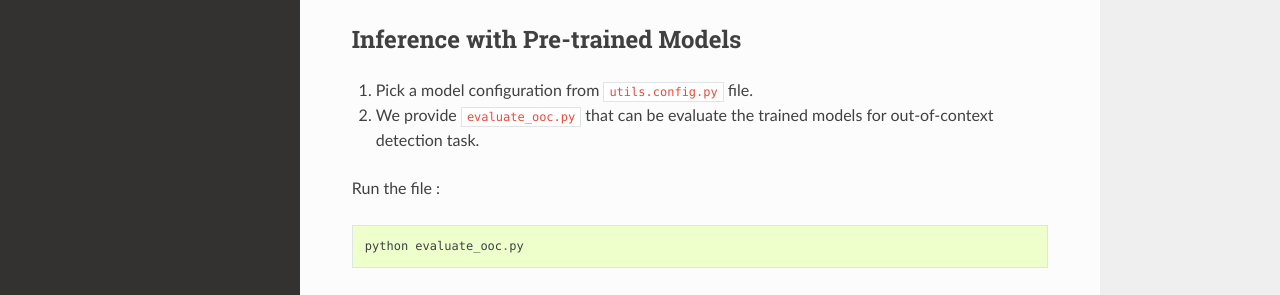
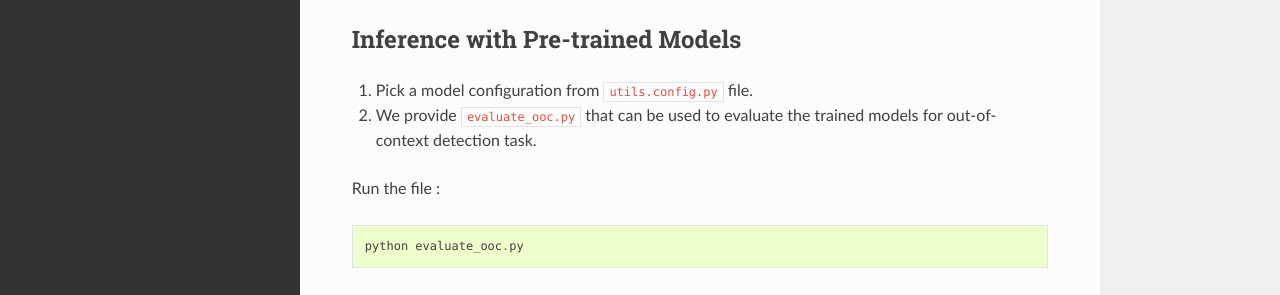
Before and after one commit to shivangi-aneja/COSMOS, a Sphinx documentation site: the page built from docs/source/tutorials/getting_started.md, in a window 1280 px wide and 1338 px high. Shown: the part 809-1104 px from the top of the window. Built offline with Sphinx 7.4.7 and the Read the Docs theme 2.0.0, drawn with Linux system fonts in a browser that asks for light colours; part of the change alters nothing that is shown.

````diff
--- a/docs/source/tutorials/getting_started.md
+++ b/docs/source/tutorials/getting_started.md
@@ -8,8 +8,8 @@ This document provides a brief intro of the usage of this repo.
 
 ### Training & Evaluation
 
-This code is based on [Detectron2](https://github.com/facebookresearch/detectron2) to extract features from objects present in the image. Please setup and install Detectron2 first if you wish to use our feature detector for images. The minimal changes to be done to Detectron2 source code to extract object features are added to [detectron2_changes](https://github.com/shivangi-aneja/COSMOS/detectron2_changes/) directory. Navigate to Detectron2 source code directory and simply copy and replace these files. Consider setting up Detectron2 inside the home directory, it works seamlessly without doing many changes.
-All the training parameters are configured via [utils/config.py](https://github.com/shivangi-aneja/COSMOS/utils/config.py). Specify paths, hyperparameters, text-embeddings, threshold values, etc in the `config.py` file. Model names are specifed in the trainer script itself. Configure these parameters according to your need and start training.
+This code is based on [Detectron2](https://github.com/facebookresearch/detectron2) to extract features from objects present in the image. Please setup and install Detectron2 first if you wish to use our feature detector for images. The minimal changes to be done to Detectron2 source code to extract object features are added to [detectron2_changes](https://github.com/shivangi-aneja/COSMOS/tree/main/detectron2_changes) directory. Navigate to Detectron2 source code directory and simply copy and replace these files. Consider setting up Detectron2 inside the home directory, it works seamlessly without doing many changes.
+All the training parameters are configured via [utils/config.py](https://github.com/shivangi-aneja/COSMOS/blob/main/utils/config.py). Specify paths, hyperparameters, text-embeddings, threshold values, etc in the `config.py` file. Model names are specifed in the trainer script itself. Configure these parameters according to your need and start training.
 To train the model, execute the following command:
 ```
     python trainer_scipt.py -m train
@@ -25,7 +25,7 @@ Once training is finished, then to evaluate the model with Match vs No-Match Acc
 ### Inference with Pre-trained Models
 
 1. Pick a model configuration from `utils.config.py` file.
-2. We provide `evaluate_ooc.py` that can be evaluate the trained models for out-of-context detection task.
+2. We provide `evaluate_ooc.py` that can be used to evaluate the trained models for out-of-context detection task.
 
 Run the file :
 ```
````
